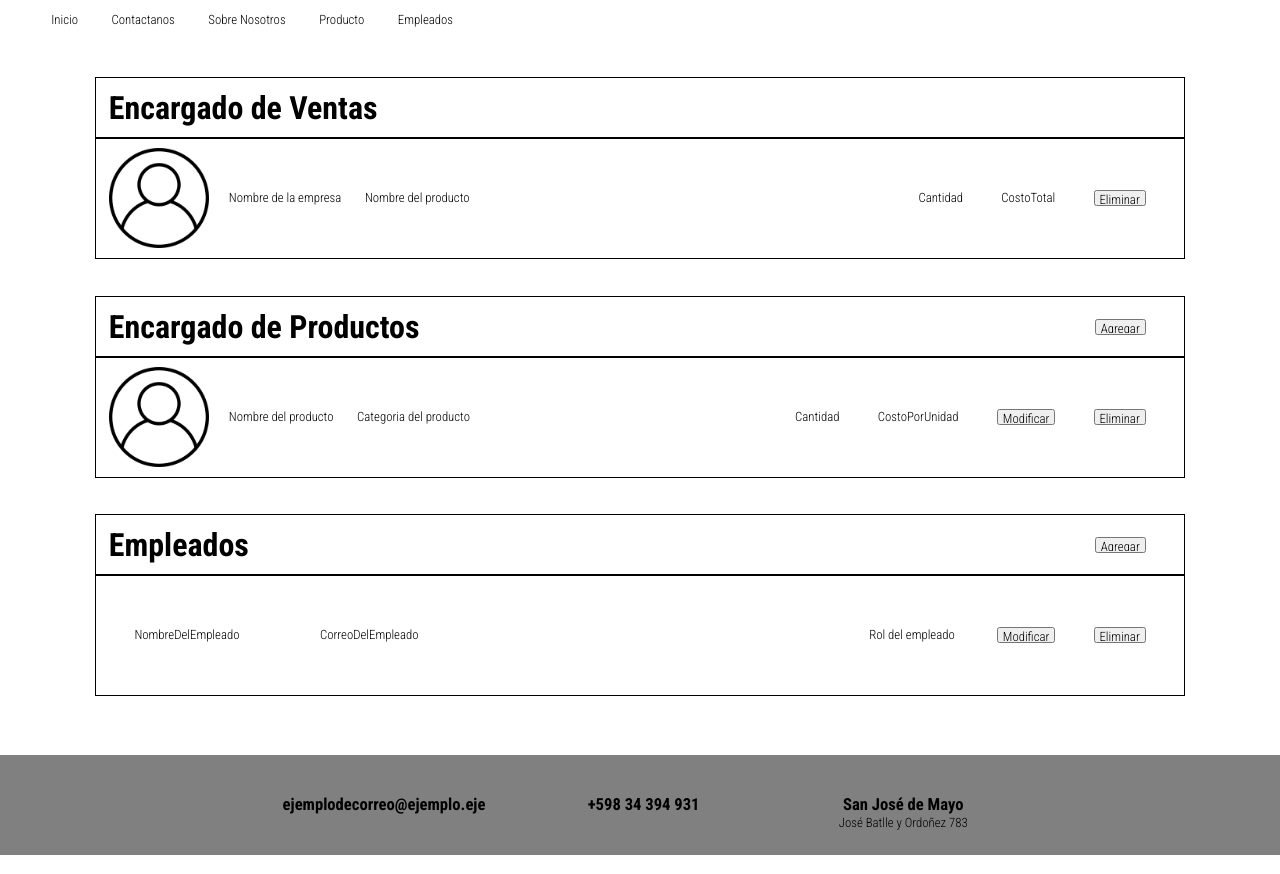
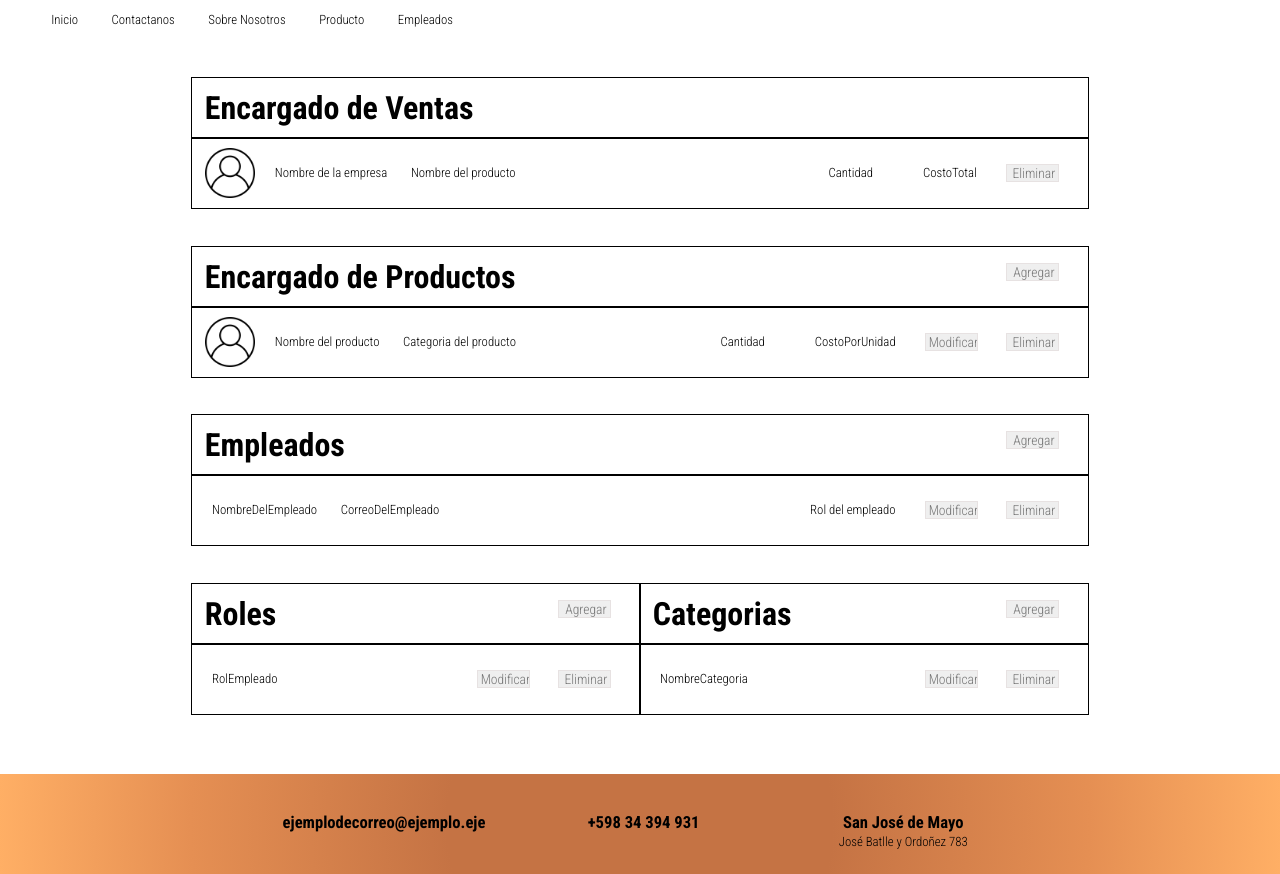
Before and after one commit to TNMSoluciones/DistribuidoraICARO, a PHP site: page /pagempleado.php in a window 1280 px wide. Shown: the part 120-994 px from the top of the page. Run offline with PHP 8.4, Linux system fonts and the light colour scheme.

Commit message:
Pagina de emplados, con rol y categorias visualmente creados

```diff
--- a/Assets/footer.php
+++ b/Assets/footer.php
@@ -17,7 +17,7 @@ footer
     height: 100px;
     float: left;
     margin-top: 60px;
-    background-color: grey;
+    background: radial-gradient(circle, rgba(197,115,68,1) 30%, rgba(229,143,83,1) 70%, rgba(255,175,101,1) 100%);
 }
 footer div
 {
--- a/Assets/header.php
+++ b/Assets/header.php
@@ -12,7 +12,7 @@
 <body>
 <header>
     <img id="btnCat" src="img/menu.png">
-    <a href="/codigo"><img src="img/logoconfondochico.png" id="logo" alt="Foto de Logo"></a>
+    <a href="index.php"><img src="img/logoconfondochico.png" id="logo" alt="Foto de Logo"></a>
 
     <div id="buscador">
         <p>Todas las categorias</p>
--- a/Assets/zonaizquierda.php
+++ b/Assets/zonaizquierda.php
@@ -7,15 +7,15 @@
         width: 33%;
         height: 100vh;
         float: left;
-        border-right: 1px solid black;
-        box-sizing: border-box;
     }
-    #zonaIzquierda img
+    #zonaIzquierda img, #zonaIzquierda a
     {
+        float: left;
         width: 20vw;
         height: 11.25vw;
         margin: calc(50vh - 5.625vw) 0 0 6.5vw;
     }
+    #zonaIzquierda img{margin: 0;}
 
     /* Header movil */
 
--- a/Style/pagEmpleadosStyle.css
+++ b/Style/pagEmpleadosStyle.css
@@ -5,16 +5,16 @@ body
     min-height: 100vh;
     position: relative;
 }
-#encargado, #productos, #personal
+#encargado, #productos, #personal, #roles, #categoriasProduct
 {
-    width: 85%;
+    width: 70%;
     height: auto;
-    margin: 3vw 0 0 7.5%;
+    margin: 3vw 0 0 15%;
     float: left;
     /* outline: 1px solid black; */
 }
-#encargado div, #productos div, #personal div{outline: 1px solid black}
-#encargado div h1, #productos div h1, #personal div h1{
+#encargado div, #productos div, #personal div, #roles div, #categoriasProduct div{outline: 1px solid black}
+#encargado div h1, #productos div h1, #personal div h1, #roles div h1, #categoriasProduct div h1{
     height: 60px;
     margin: 0;
     line-height: 60px;
@@ -22,121 +22,60 @@ body
     display: inline-block;
     font-weight: 700;
 }
-
-.comprasEncargado div, .productosEncargado div, .empleados div
+#roles, #categoriasProduct{width: 35%}
+#categoriasProduct{margin-left: 0;}
+.comprasEncargado div, .productosEncargado div, .empleados div, .rolesParaEmpleado div, .categoriasProduct div
 {
     width: 100%;
-    height: 100px;
+    height: 50px;
     padding: 10px 0;
     outline: 1px solid black;
     float: left;
 }
 .comprasEncargado div .imgproducto, .productosEncargado div .imgproducto
 {
-    width: 100px;
-    height: 100px;
+    width: 50px;
+    height: 50px;
     float: left;
     margin-left: 1vw;
     user-select: none;
 }
-.comprasEncargado div h3, .productosEncargado div h3, .empleados div h3{
-    margin: 0;
+.comprasEncargado div h3, .productosEncargado div h3, .empleados div h3, .rolesParaEmpleado div h3, .categoriasProduct div h3{
     display: inline-block;
     font-size: 1vw;
     font-weight: 300;
     height: 2vh;
+    margin: calc(25px - 1vh) 0 0 20px;
+}
+.txtDerecha{
+    float: right;
+    margin-right: 30px !important;
 }
 
-.comprasEncargado div h3:nth-of-type(1), .comprasEncargado div h3:nth-of-type(2),
-.productosEncargado div h3:nth-of-type(1), .productosEncargado div h3:nth-of-type(2){margin: calc(50px - 1vh) 0 0 20px}
-
-.comprasEncargado div h3:nth-of-type(2){margin-top: 20px}
-
-.comprasEncargado div h3:nth-of-type(3),
-.comprasEncargado div h3:nth-of-type(4),
-.productosEncargado div h3:nth-of-type(3),
-.productosEncargado div h3:nth-of-type(4)
-{
+.btnDerecha, .btnAdd{
+    width: 4vw;
+    height: 2vh;
     float: right;
-    height: 2vh;
-    margin: calc(50px - 1vh) 3vw 0 0;
-}
-.productosEncargado div input,
-.comprasEncargado div input,
-.empleados div h3:nth-of-type(3), .empleados div input, .btnAdd{
-    float: right;
-    height: 2vh;
-    margin: calc(50px - 1vh) 3vw 0 0;
-    padding: 0 0.3vw;
-    font-size: 80%;
-    line-height: 2vh;
-}
-.empleados div h3:nth-of-type(3){font-size: 1vw}
-.btnAdd{margin: calc(30px - 1vh) 3vw 0 0}
-
-.comprasEncargado div input:hover,
-.productosEncargado div input:hover,
-.empleados div input:hover, .btnAdd{cursor: pointer}
-.empleados div h3:nth-of-type(1), .empleados div h3:nth-of-type(2){margin: calc(50px - 1vh) 3vw}
-
-#agregarProductos, #agregarEmpleado, #modificarProductos{
-    z-index: 3;
-    width: 15vw;
-    height: 16vw;
-    position: fixed;
-    display: none;
-    left: 50%;
-    top: 50%;
-    transform: translate(-50%, -50%);
-    background-color: #FFB166;
-}
-#agregarProductos h1, #agregarEmpleado h1, #modificarProductos h1{
-    text-align: center;
-    color: grey;
-}
-#agregarProductos input, #agregarProductos label, #agregarProductos select,
-#agregarEmpleado input, #agregarEmpleado select,
-#modificarProductos input, #modificarProductos label, #modificarProductos select{
-    margin: 6px 0 6px 3.5vw;
-    width: 8vw;
-    height: 1vw;
-    padding: 0 0.3vw;
+    margin: calc(25px - 1vh) 30px 0 0;
     font-size: 85%;
     border: 0;
     text-indent: 3px;
+    line-height: 2vh;
     padding: 0;
+    background-color: rgb(239, 239, 239);
     outline: 1px solid rgb(231, 226, 226);
+    text-align: center;
+    text-decoration: none;
     color: rgb(118, 118, 118);
+    user-select: none;
 }
-#agregarProductos input[type=file], #modificarProductos input[type=file]{display: none}
-#agregarProductos label, #modificarProductos label{
-    background-color: white;
-    color: rgb(118, 118, 118);
-    display: block;
-    border: 0;
-    line-height: 1vw;
-}
-#agregarProductos .btnProductos, #agregarEmpleado .btnEmpleado, #modificarProductos .btnEmpleado{
-    width: 6vw;
-    margin-left: 4.5vw;
-    font-weight: 300;
-    font-size: 85%;
-}
-#agregarEmpleado select, #agregarEmpleado select option, #agregarProductos select, #agregarProductos select option, #modificarProductos select, #modificarProductos select option{
-    text-indent: 0;
-    color: rgb(120, 120, 120);
-}
-#agregarProductos .btnProductos:hover, #agregarEmpleado .btnEmpleado:hover, #modificarProductos .btnEmpleado:hover{
+.btnDerecha:hover, .btnAdd:hover{
     transition: 200ms ease all;
     cursor: pointer;
     background-color: rgb(120, 120, 120);
     outline-color: rgb(120, 120, 120);
+    color: white;
 }
-.mainBlur{
-    filter: blur(2px);
-    pointer-events: none;
-}
-
 @media (max-width: 700px){
 
 }
--- a/login.php
+++ b/login.php
@@ -9,16 +9,14 @@
     <?php include 'Assets/zonaizquierda.php';?>
 
     <div id="loginDerecha">
-        <div>
         <form action="Assets/comprobarLogin.php" method="POST">
             <label for="email">Correo:</label>
             <input id="email" type="text" name="emailLogin" placeholder="Ingrese su correo">
             <label for="password">Contraseña:</label>
             <input id="password" autocomplete="off" type="password" name="passwdLogin" placeholder="Ingrese su contraseña">
-                <a href="register.php">Ir a Registrarse</a>
-                <button name="botonLg" id="" type="submit">Iniciar Sesion</button>
+            <a href="register.php" class="btnLogin btnLoginA">Ir a Registrarse</a>
+            <button name="botonLg" class="btnLogin" type="submit">Iniciar Sesion</button>
         </form>
-        </div>
     </div>
 </body>
 <link rel="stylesheet" href="Style/LoginStyle.css">
--- a/pagempleado.php
+++ b/pagempleado.php
@@ -1,47 +1,5 @@
-<?php include 'Assets/header.php';?>
-
-<form id="agregarProductos">
-    <h1>Agregar Producto</h1>
-    <label for="sImagen">Agregar Imagen(16/9)</label>
-    <input type="file" id="sImagen" accept="image/png, image/gif, image/jpeg">
-    <input type="text" placeholder="Nombre del Producto">
-    <select>
-        <option value="categoria1">Categoria1</option>
-        <option value="categorias2">Categoria2</option>
-    </select>
-    <input type="number" placeholder="Precio del Producto" min="0" step=".1">
-    <input type="number" placeholder="Cantidad del Producto" min="0">
-    <input type="submit" class="btnProductos" value="Agregar">
-    <input type="button" id="cerrarProductos" class="btnProductos" value="Salir">
-</form>
-<form id="agregarEmpleado">
-    <h1>Agregar Empleado</h1>
-    <input type="text" placeholder="Nombre del Empleado">
-    <input type="text" placeholder="Correo del Empleado">
-    <select>
-        <option value="EncargadoProducto">Encargado De Producto</option>
-        <option value="EncargadoVentas">Encargado De Ventas</option>
-    </select>
-    <input type="submit" class="btnEmpleado" value="Agregar">
-    <input type="button" id="cerrarEmpleado" class="btnEmpleado" value="Salir">
-</form>
-
-<div id="modificarProductos">
-    <h1>Agregar Producto</h1>
-    <label for="sImagen">Agregar Imagen</label>
-    <input type="file" id="sImagen" accept="image/png, image/gif, image/jpeg">
-    <input type="text" placeholder="Nombre del Producto" value="Harina">
-    <select>
-        <option value="categoria1">Categoria1</option>
-        <option value="categoria2">Categoria2</option>
-    </select>
-    <input type="number" placeholder="Precio del Producto" min="0" step=".1" value="54">
-    <input type="number" placeholder="Cantidad del Producto" min="0" value="352">
-    <input type="submit" class="btnProductos" value="Agregar">
-    <input type="button" id="cerrarModProductos" class="btnProductos" value="Salir">
-</div>
-
 <main>
+<?php include_once 'Assets/header.php';?>
     <div id="encargado">
         <div>
             <h1>Encargado de Ventas</h1>
@@ -52,9 +10,9 @@
                 <img src="img/usuario.png" class="imgproducto" alt="fotoproducto">
                 <h3>Nombre de la empresa</h3>
                 <h3>Nombre del producto</h3>
-                <input type="submit" value="Eliminar">
-                <h3>CostoTotal</h3>
-                <h3>Cantidad</h3>
+                <input type="submit" value="Eliminar" class="btnDerecha">
+                <h3 class="txtDerecha">CostoTotal</h3>
+                <h3 class="txtDerecha">Cantidad</h3>
             </div>
         </div>
         <!-- Este div acabara un template -->
@@ -71,10 +29,10 @@
                 <img src="img/usuario.png" class="imgproducto" alt="fotoproducto">
                 <h3>Nombre del producto</h3>
                 <h3>Categoria del producto</h3>
-                <input type="submit" value="Eliminar">
-                <input type="submit" id="modProductos" value="Modificar">
-                <h3>CostoPorUnidad</h3>
-                <h3>Cantidad</h3>
+                <input type="submit" value="Eliminar" class="btnDerecha">
+                <a href="updateProduct.php" class="btnDerecha">Modificar</a>
+                <h3 class="txtDerecha">CostoPorUnidad</h3>
+                <h3 class="txtDerecha">Cantidad</h3>
             </div>
         </div>
         <!-- Este div acabara un template -->
@@ -90,61 +48,46 @@
             <div>
                 <h3>NombreDelEmpleado</h3>
                 <h3>CorreoDelEmpleado</h3>
-                <input type="submit" value="Eliminar">
-                <input type="submit" value="Modificar">
-                <h3>Rol del empleado</h3>
+                <input type="submit" value="Eliminar" class="btnDerecha">
+                <input type="submit" value="Modificar" class="btnDerecha">
+                <h3 class="txtDerecha">Rol del empleado</h3>
             </div>
         </div>
         <!-- Este div acabara un template -->
     </div>
+
+    <div id="roles">
+        <div>
+            <h1>Roles</h1>
+            <input type="submit" value="Agregar" class="btnDerecha">
+        </div>
+        <div class="rolesParaEmpleado">
+            <div>
+                <h3>RolEmpleado</h3>
+                <input type="submit" value="Eliminar" class="btnDerecha">
+                <input type="submit" value="Modificar" class="btnDerecha">
+            </div>
+        </div>
+    </div>
+
+    <div id="categoriasProduct">
+        <div>
+            <h1>Categorias</h1>
+            <input type="submit" value="Agregar" class="btnDerecha">
+        </div>
+        <div class="categoriasProduct">
+            <div>
+                <h3>NombreCategoria</h3>
+                <input type="submit" value="Eliminar" class="btnDerecha">
+                <input type="submit" value="Modificar" class="btnDerecha">
+            </div>
+        </div>
+    </div>
+    <?php include 'Assets/footer.php';?>
 </main>
-<?php include 'Assets/footer.php';?>
+
 
 
 </body>
-<script>
-    const main=document.querySelector('main');
-    const header=document.querySelector('header');
-    const categorias=document.querySelector('#categorias');
-    const agregarProductos=document.getElementById('agregarProductos');
-    const agregarEmpleado=document.getElementById('agregarEmpleado');
-    const modificarProductos=document.getElementById('modificarProductos');
-    document.getElementById('agrProduct').addEventListener('click',()=>{
-        main.classList.add('mainBlur');
-        header.classList.add('mainBlur');
-        categorias.classList.add('mainBlur');
-        agregarProductos.style.display='block';
-    });
-    document.querySelector('form#agregarProductos #cerrarProductos').addEventListener('click',()=>{
-        main.classList.remove('mainBlur');
-        header.classList.remove('mainBlur');
-        categorias.classList.remove('mainBlur');
-        agregarProductos.style.display='none';
-    });
-    document.getElementById('agrEmpleado').addEventListener('click',()=>{
-        main.classList.add('mainBlur');
-        header.classList.add('mainBlur');
-        categorias.classList.add('mainBlur');
-        agregarEmpleado.style.display='block';
-    });
-    document.querySelector('form#agregarEmpleado #cerrarEmpleado').addEventListener('click',()=>{
-        main.classList.remove('mainBlur');
-        header.classList.remove('mainBlur');
-        categorias.classList.remove('mainBlur');
-        agregarEmpleado.style.display='none';
-    });
-    document.getElementById('modProductos').addEventListener('click',()=>{
-        main.classList.add('mainBlur');
-        header.classList.add('mainBlur');
-        categorias.classList.add('mainBlur');
-        modificarProductos.style.display='block';
-    });
-    document.querySelector('div#modificarProductos #cerrarModProductos').addEventListener('click',()=>{
-        main.classList.remove('mainBlur');
-        header.classList.remove('mainBlur');
-        categorias.classList.remove('mainBlur');
-        modificarProductos.style.display='none';
-    });
-</script>
 <link rel="stylesheet" href="Style/pagEmpleadosStyle.css">
 </html>
--- a/register.php
+++ b/register.php
@@ -67,8 +67,8 @@
                 <option value="Tacuarembo">Tacuarembó</option>
                 <option value="Treinta y Tres">Treinta y Tres</option> -->
             </select>
-            <a href="login.php">Ir a Iniciar Sesion</a>
-            <button id="btn" name="btnReg" type="submit">Registrarse</button>
+            <a class="btnRegister btnRegisterA" href="login.php">Ir a Iniciar Sesion</a>
+            <button class="btnRegister" name="btnReg" type="submit">Registrarse</button>
         </form>
     </div>
 </body>
--- /dev/null
+++ b/updateProduct.php
@@ -0,0 +1,4 @@
+<?php include_once 'Assets/header.php';?>
+<div>
+
+</div>
```
Also changed, not shown: Style/LoginStyle.css (+37 -39 lines), Style/RegisterStyle.css (+45 -44 lines), Style/pagProductosStyle.css (+8 -9 lines), productos.php (+6 -2 lines). Lines whose indentation alone changed are shown as unchanged.
